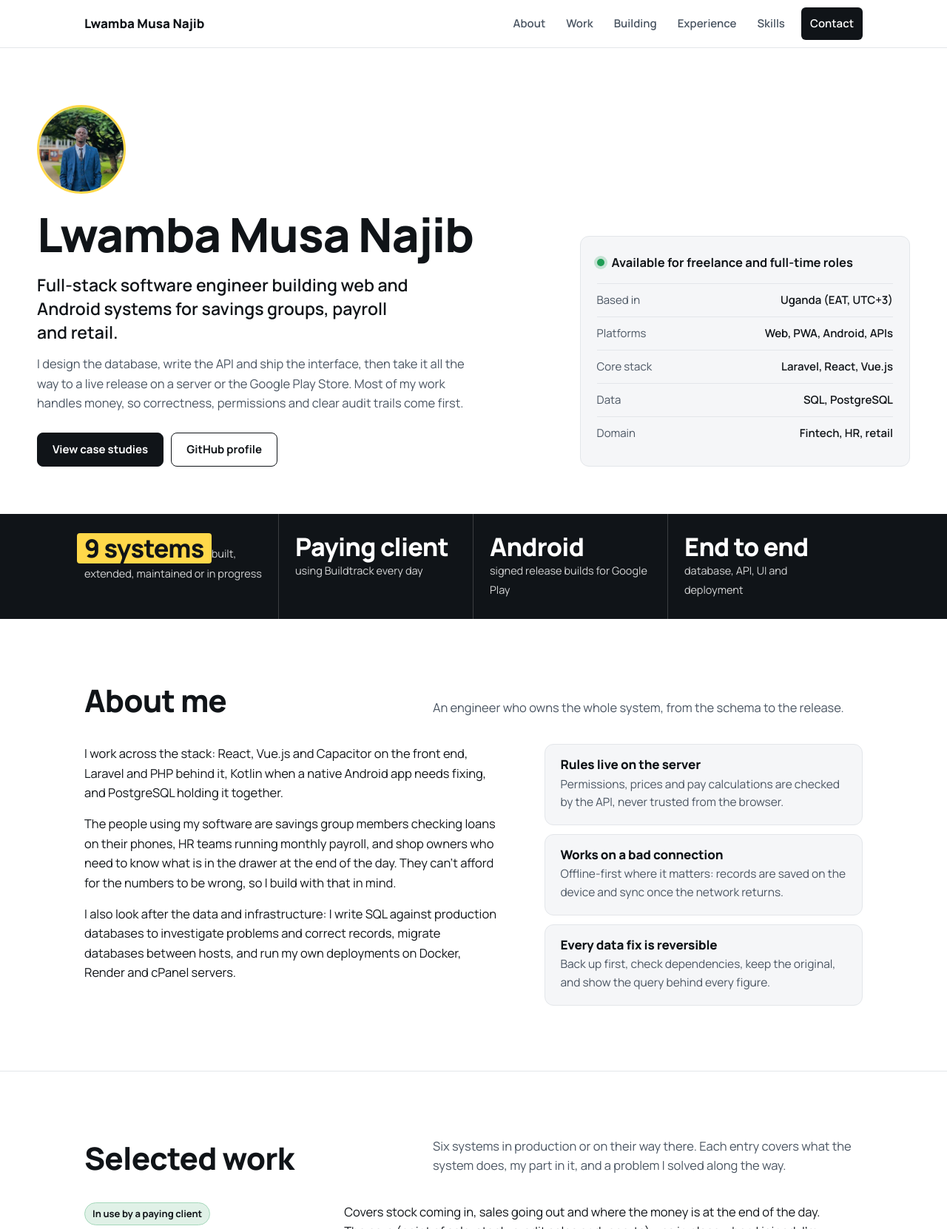
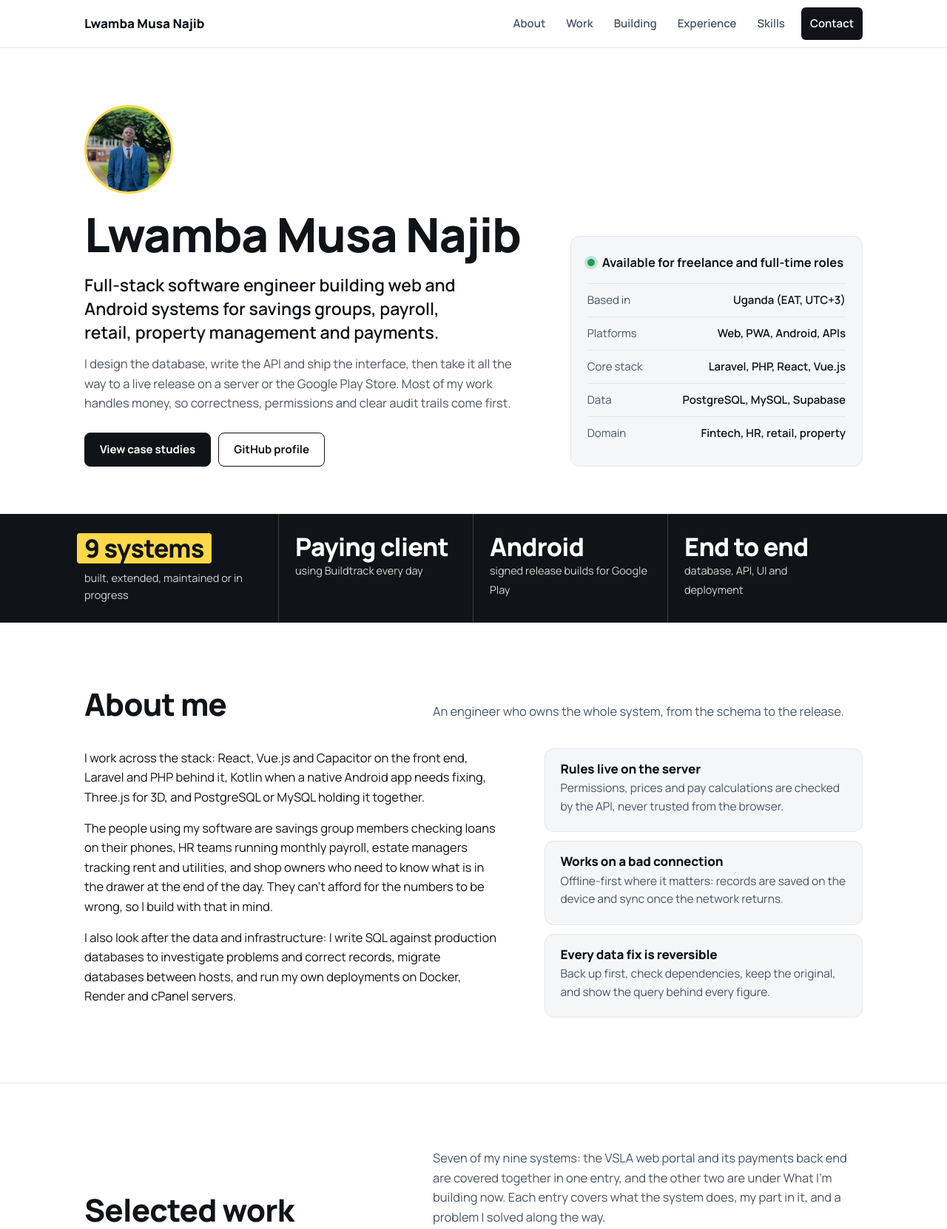
Before and after one commit to Lwamba-Najib/Lwamba-Najib.github.io, a plain HTML site: page index.html in a window 1280 px wide. Shown: the top 1662 px of the page at 74% size. Drawn offline with Linux system fonts and the light colour scheme.

Commit message:
Portfolio review: tappable profile picture, layout fixes, screenshots

```diff
--- a/index.html
+++ b/index.html
@@ -47,9 +47,13 @@ h1,h2,h3{font-weight:800;letter-spacing:-.02em;line-height:1.08;margin:0;text-wr
 .top nav a:hover{color:var(--ink);background:var(--panel)}
 .top nav a.hire{background:var(--ink);color:var(--bg);margin-left:6px}
 
-.hero{padding:clamp(40px,6vw,80px) 0 clamp(40px,5vw,64px)}
+.hero{padding-top:clamp(40px,6vw,80px);padding-bottom:clamp(40px,5vw,64px)}
 .intro{display:grid;grid-template-columns:minmax(0,1.5fr) minmax(0,1fr);gap:clamp(28px,5vw,72px);align-items:end}
-.avatar{display:block;width:120px;height:120px;border-radius:50%;object-fit:cover;object-position:50% 22%;border:3px solid var(--yellow);margin:0 0 20px}
+.avatar{display:block;width:120px;height:120px;border-radius:50%;object-fit:cover;object-position:50% 22%;border:3px solid var(--yellow);margin:0}
+.avatar-btn{display:block;padding:0;border:0;background:none;border-radius:50%;cursor:zoom-in;margin:0 0 20px}
+.avatar-btn:hover .avatar{transform:scale(1.04)}
+@media(prefers-reduced-motion:no-preference){.avatar{transition:transform .15s ease}}
+.stat.key span{display:block;margin-top:8px}
 .hero h1{font-size:clamp(40px,6vw,64px);margin-bottom:18px}
 .hero .role{font-size:clamp(19px,2.2vw,23px);font-weight:600;color:var(--ink);margin:0 0 14px;max-width:34ch;line-height:1.4}
 .hero .sum{color:var(--slate);margin:0 0 26px;max-width:58ch}
@@ -207,9 +211,9 @@ section{padding:18pt 0;break-inside:auto}
   <div class="wrap hero">
     <div class="intro">
       <div>
-        <img class="avatar" src="img/avatar.jpg" alt="Lwamba Musa Najib" width="120" height="120">
+        <button type="button" class="avatar-btn" data-full="img/avatar.jpg" data-cap="Lwamba Musa Najib" aria-label="View profile picture"><img class="avatar" src="img/avatar.jpg" alt="Lwamba Musa Najib" width="120" height="120"></button>
         <h1>Lwamba Musa Najib</h1>
-        <p class="role">Full-stack software engineer building web and Android systems for savings groups, payroll and retail.</p>
+        <p class="role">Full-stack software engineer building web and Android systems for savings groups, payroll, retail, property management and payments.</p>
         <p class="sum">I design the database, write the API and ship the interface, then take it all the way to a live release on a server or the Google Play Store. Most of my work handles money, so correctness, permissions and clear audit trails come first.</p>
         <div class="cta">
           <a class="btn primary" href="#work">View case studies</a>
@@ -221,9 +225,9 @@ section{padding:18pt 0;break-inside:auto}
         <ul class="facts">
           <li><span>Based in</span><span>Uganda (EAT, UTC+3)</span></li>
           <li><span>Platforms</span><span>Web, PWA, Android, APIs</span></li>
-          <li><span>Core stack</span><span>Laravel, React, Vue.js</span></li>
-          <li><span>Data</span><span>SQL, PostgreSQL</span></li>
-          <li><span>Domain</span><span>Fintech, HR, retail</span></li>
+          <li><span>Core stack</span><span>Laravel, PHP, React, Vue.js</span></li>
+          <li><span>Data</span><span>PostgreSQL, MySQL, Supabase</span></li>
+          <li><span>Domain</span><span>Fintech, HR, retail, property</span></li>
         </ul>
       </aside>
     </div>
@@ -243,8 +247,8 @@ section{padding:18pt 0;break-inside:auto}
       <div class="head"><h2>About me</h2><p>An engineer who owns the whole system, from the schema to the release.</p></div>
       <div class="about">
         <div>
-          <p>I work across the stack: React, Vue.js and Capacitor on the front end, Laravel and PHP behind it, Kotlin when a native Android app needs fixing, and PostgreSQL holding it together.</p>
-          <p>The people using my software are savings group members checking loans on their phones, HR teams running monthly payroll, and shop owners who need to know what is in the drawer at the end of the day. They can't afford for the numbers to be wrong, so I build with that in mind.</p>
+          <p>I work across the stack: React, Vue.js and Capacitor on the front end, Laravel and PHP behind it, Kotlin when a native Android app needs fixing, Three.js for 3D, and PostgreSQL or MySQL holding it together.</p>
+          <p>The people using my software are savings group members checking loans on their phones, HR teams running monthly payroll, estate managers tracking rent and utilities, and shop owners who need to know what is in the drawer at the end of the day. They can't afford for the numbers to be wrong, so I build with that in mind.</p>
           <p>I also look after the data and infrastructure: I write SQL against production databases to investigate problems and correct records, migrate databases between hosts, and run my own deployments on Docker, Render and cPanel servers.</p>
         </div>
         <div class="ways">
@@ -258,7 +262,7 @@ section{padding:18pt 0;break-inside:auto}
 
   <section id="work">
     <div class="wrap">
-      <div class="head"><h2>Selected work</h2><p>Six systems in production or on their way there. Each entry covers what the system does, my part in it, and a problem I solved along the way.</p></div>
+      <div class="head"><h2>Selected work</h2><p>Seven of my nine systems: the VSLA web portal and its payments back end are covered together in one entry, and the other two are under What I'm building now. Each entry covers what the system does, my part in it, and a problem I solved along the way.</p></div>
 
       <article class="proj">
         <div class="meta">
@@ -328,6 +332,7 @@ section{padding:18pt 0;break-inside:auto}
           <ul>
             <li>The app in React and Vite, packaged for Android with Capacitor and connected to a Laravel 11 API.</li>
             <li>The full release process: signing keys, signed app bundles and the Google Play listing.</li>
+            <li>Held back from public release until member data moves from the old system to the new back end; the new app will then replace the legacy one on Google Play.</li>
             <li>Next: an in-app member onboarding module so officers can register members without going to the web portal.</li>
           </ul>
         </div>
@@ -442,7 +447,7 @@ section{padding:18pt 0;break-inside:auto}
       <ul class="xp">
         <li><time>2026 – present</time><div><h3>Founder, mobile money payments platform</h3><p>Designing one API and dashboard that lets any back end collect and pay out through MTN Mobile Money and Airtel Money, with automatic status checks, retries and reconciliation.</p></div></li>
         <li><time>2026 – present</time><div><h3>Co-developer, Buildtrack</h3><p>Extending and maintaining a retail inventory, sales and finance platform used by a paying client: security fixes, wallets and cash counts, expenses, payroll and offline sales.</p></div></li>
-        <li><time>2026 – present</time><div><h3>Software developer, E-Gwoko VSLA platform</h3><p>Lead on the new Capacitor Android app (signed release 1.2, October), reviewed and fixed the Laravel 11 API, corrected group balance calculations (November) and restored logins on the legacy Kotlin app.</p></div></li>
+        <li><time>2026 – present</time><div><h3>Software developer, E-Gwoko VSLA platform</h3><p>Lead on the new Capacitor Android app (signed release 1.2, October), reviewed and fixed the Laravel 11 API, added an abuse-proof PIN reset (October), corrected group balance calculations and audited loan payouts (November), and restored logins on the legacy Kotlin app.</p></div></li>
         <li><time>2026</time><div><h3>Full-stack developer, employee management system</h3><p>Built an HR and payroll system from scratch in Laravel 13 and React 19, with server-side pay calculation, role-based access and a full audit trail.</p></div></li>
         <li><time>Ongoing</time><div><h3>Freelance and team collaboration</h3><p>Contribute to client codebases through GitHub and GitLab, such as date-range filters and the system manual for the Destudio Estate property system, plus code review and database support.</p></div></li>
       </ul>
@@ -453,10 +458,10 @@ section{padding:18pt 0;break-inside:auto}
     <div class="wrap">
       <div class="head"><h2>Skills</h2><p>Tools I use in production work.</p></div>
       <div class="skills">
-        <div class="skill"><h3>Languages</h3><ul><li>JavaScript</li><li>PHP</li><li>Kotlin</li><li>SQL</li></ul></div>
-        <div class="skill"><h3>Front end</h3><ul><li>React and Vite</li><li>Vue.js</li><li>Progressive Web Apps</li><li>jQuery</li><li>Tailwind CSS</li><li>Materialize CSS</li></ul></div>
-        <div class="skill"><h3>Back end and mobile</h3><ul><li>Laravel 11 and 13</li><li>Laravel Sanctum</li><li>REST APIs</li><li>Capacitor</li><li>Android SDK</li></ul></div>
-        <div class="skill"><h3>Databases</h3><ul><li>PostgreSQL, Neon</li><li>Supabase</li><li>Query tuning and data fixes</li><li>Migrations between hosts</li></ul></div>
+        <div class="skill"><h3>Languages</h3><ul><li>JavaScript</li><li>PHP</li><li>Kotlin</li><li>SQL</li><li>HTML and CSS</li></ul></div>
+        <div class="skill"><h3>Front end</h3><ul><li>React and Vite</li><li>Vue.js</li><li>Progressive Web Apps</li><li>jQuery</li><li>Tailwind CSS</li><li>Materialize CSS</li><li>Three.js</li></ul></div>
+        <div class="skill"><h3>Back end and mobile</h3><ul><li>Laravel 11 and 13</li><li>Laravel Sanctum</li><li>REST APIs</li><li>Capacitor</li><li>Android SDK</li><li>USSD services</li><li>Mobile money payment APIs</li></ul></div>
+        <div class="skill"><h3>Databases</h3><ul><li>PostgreSQL, Neon</li><li>MySQL, MariaDB</li><li>Supabase</li><li>Query tuning and data fixes</li><li>Migrations between hosts</li></ul></div>
         <div class="skill"><h3>Delivery</h3><ul><li>Git, GitHub, GitLab</li><li>Docker, Render</li><li>cPanel, Linux</li><li>Google Play Console</li></ul></div>
       </div>
     </div>
```
